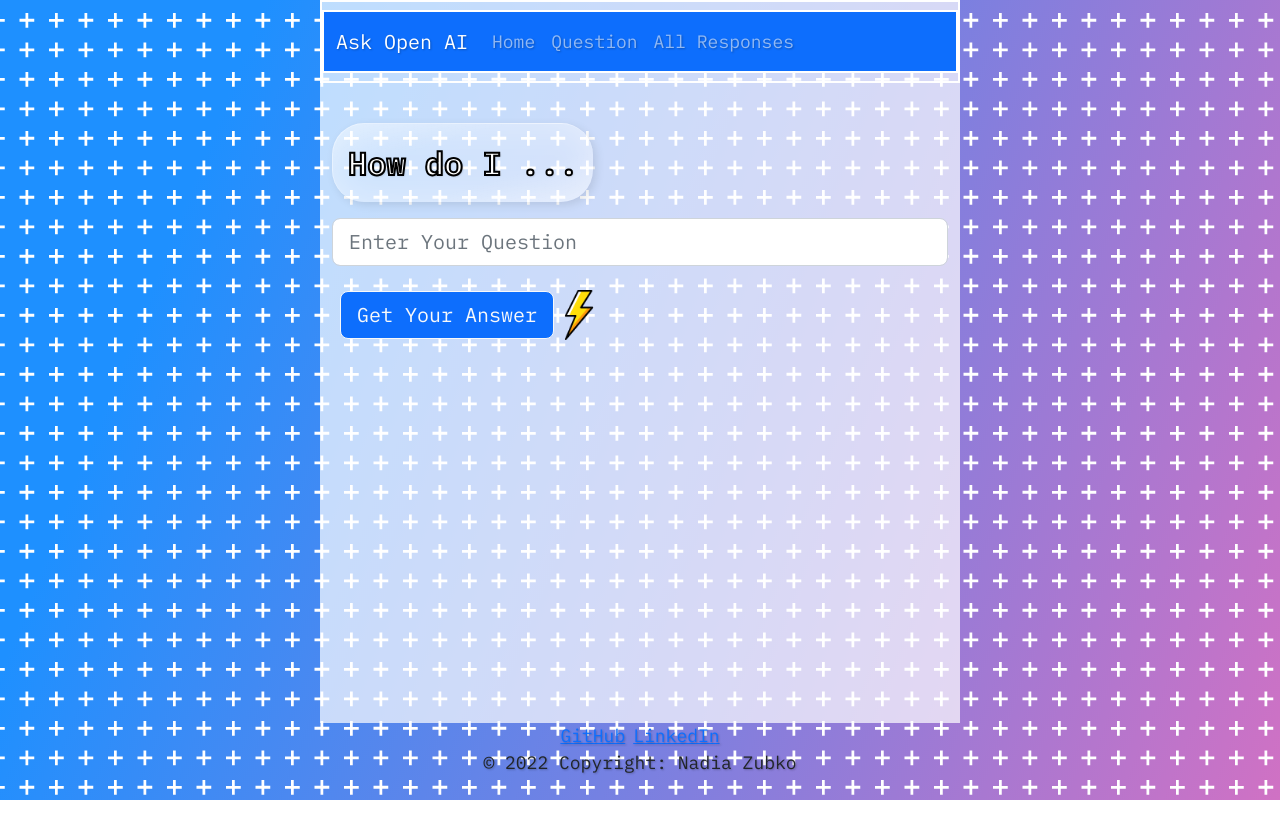
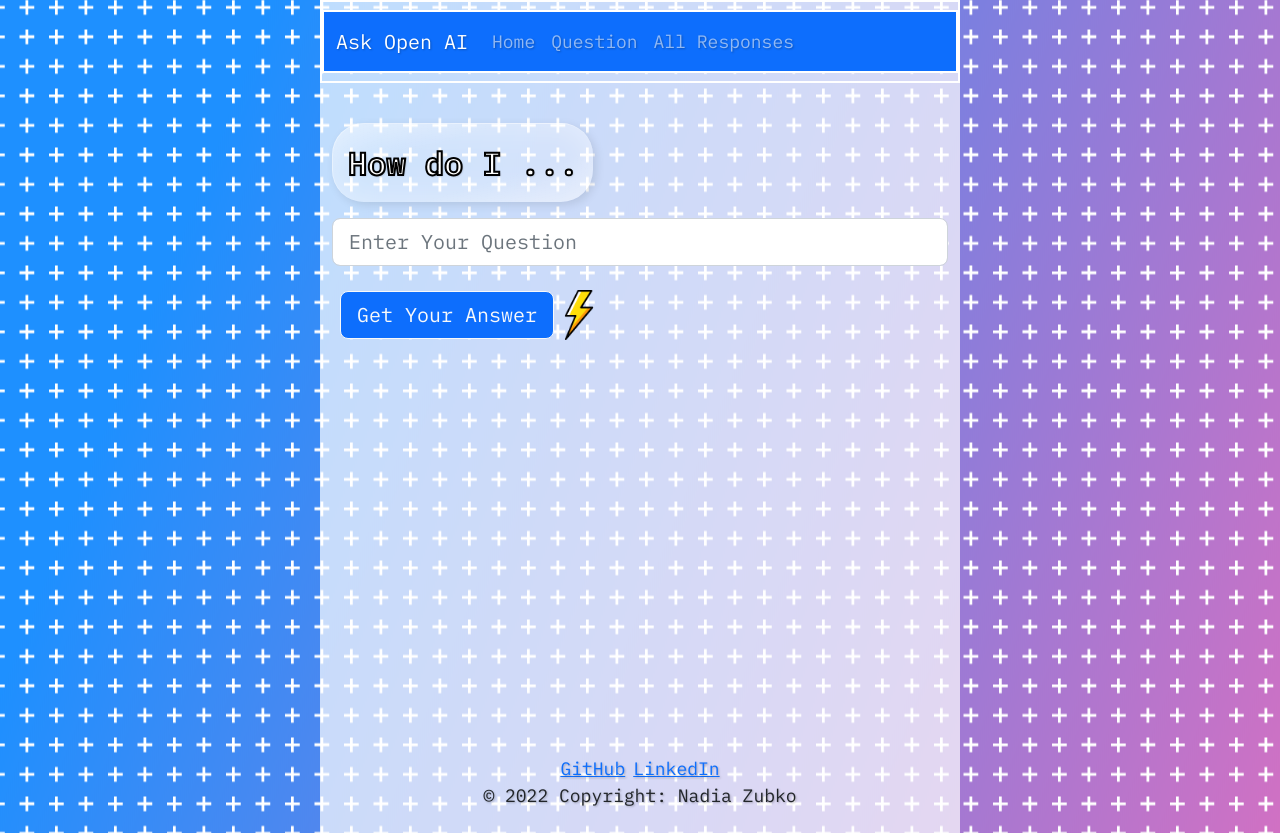
Before and after one commit to N-Zubko/OpenAI-assistant, a React (Create React App) app in the folder client/: page /question in a window 1280 px wide. Before the commit the page ends 800 px from the top, so only its background shows below. Built offline with nearby package versions, Linux system fonts and the light colour scheme.

Commit message:
remove navbar class and add rel

```diff
--- a/client/src/components/Footer.js
+++ b/client/src/components/Footer.js
@@ -2,10 +2,10 @@
 
 const Footer = () => {
   return (
-    <footer class="navbar fixed-bottom mt-2 p-4 d-flex flex-column footer" >
+    <footer class="mt-2 p-4 d-flex flex-column footer" >
       <div className="footer-links">
-        <a href="https://github.com/N-Zubko/OpenAI-assistant" className="p-1" target="_blank">GitHub</a>
-        <a href="https://www.linkedin.com/in/nadezhda-zubko-developer/" className="p-1" target="_blank">LinkedIn</a>
+        <a href="https://github.com/N-Zubko/OpenAI-assistant" className="p-1" target="_blank" rel="noreferrer">GitHub</a>
+        <a href="https://www.linkedin.com/in/nadezhda-zubko-developer/" className="p-1" target="_blank" rel="noreferrer">LinkedIn</a>
       </div>
       <div className="copyright">
       © {new Date().getFullYear()} Copyright: Nadia Zubko
```
